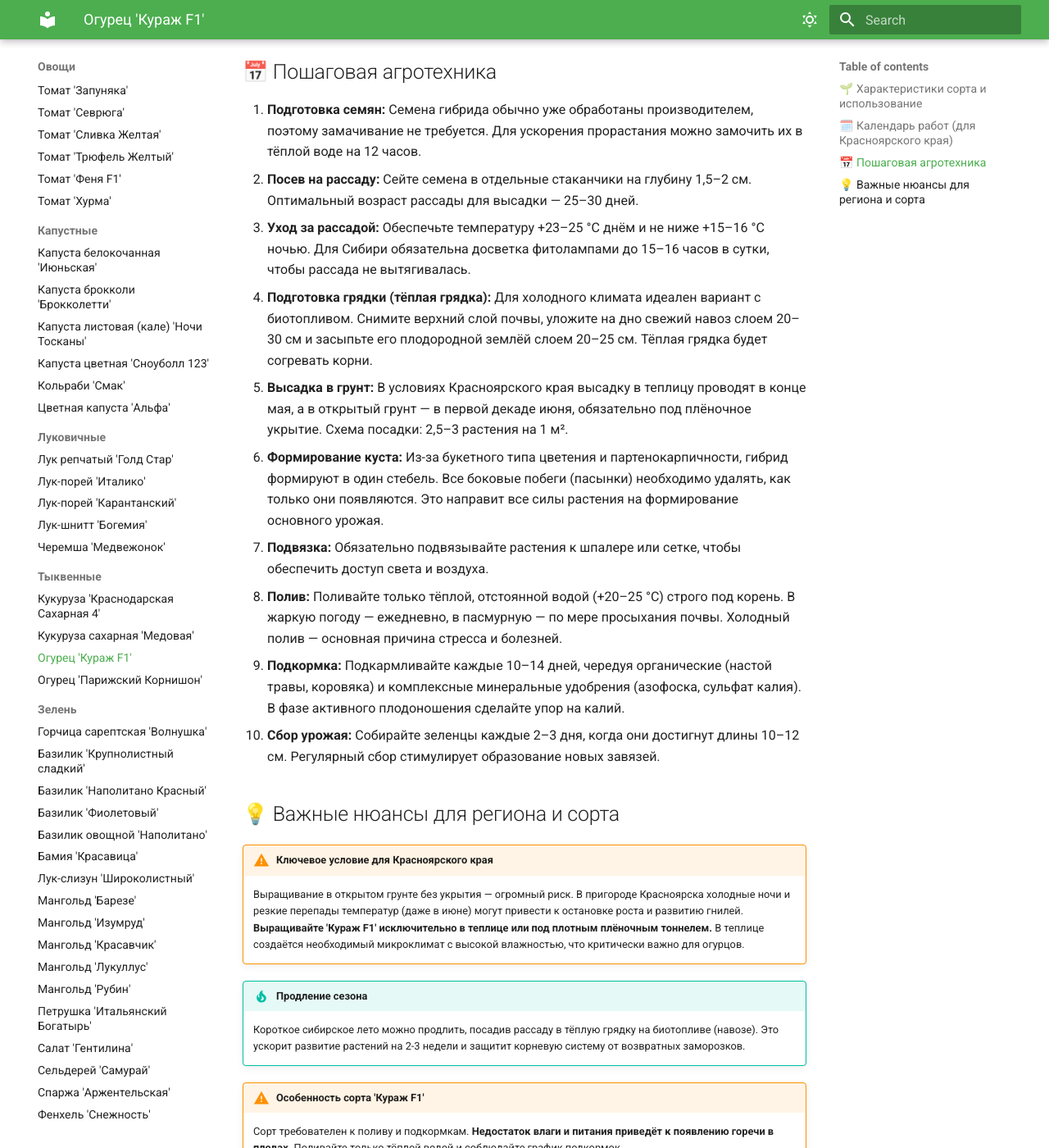
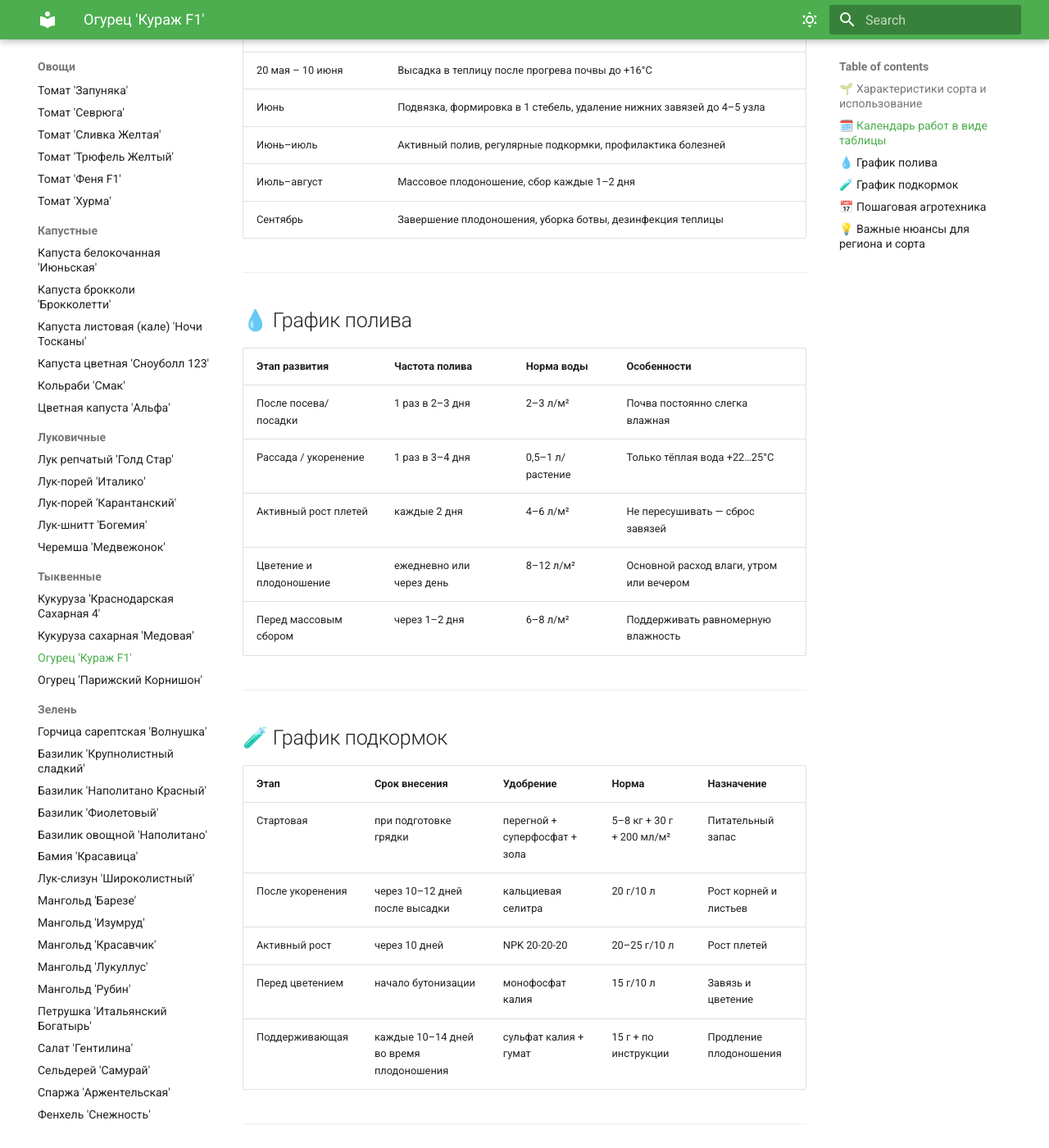
Before and after one commit to verdiary/catalog-web, an MkDocs documentation site: the page built from docs/ovoshhi/tykvvennye/ogurets_kurazh_f1.md, in a window 1280 px wide and 1400 px high, scrolled down 1381 px. Shown: the whole window at 82% size. Built offline with MkDocs 1.6.1 and Material for MkDocs 9.7.7, drawn with Linux system fonts in a browser that asks for light colours; some of the changed text lies outside the part shown.

Commit message:
[docs] more articles

```diff
--- a/docs/ovoshhi/tykvvennye/ogurets_kurazh_f1.md
+++ b/docs/ovoshhi/tykvvennye/ogurets_kurazh_f1.md
@@ -1,55 +1,112 @@
-# Огурец 'Кураж F1' 🥒
+# Огурец `Кураж F1` 🥒
 
 ## 🌱 Характеристики сорта и использование
 
-- **Тип растения:** Партенокарпический (самоопыляемый), индетерминантный, сильнорослый, женского типа цветения.
-- **Срок созревания:** Раннеспелый. Первые плоды можно снимать через 40–43 дня после появления всходов.
-- **Тип завязей:** Букетный. В каждом узле формируется по 2–5 завязей, благодаря чему на растении может одновременно наливаться до 20–30 плодов.
-- **Назначение:** Универсальное. Огурцы подходят для свежих салатов, засолки и маринования.
-- **Цвет и форма плодов:** Цилиндрические, тёмно-зелёные со светлыми полосами, частобугорчатые, белошипые.
-- **Размер и масса:** Длина 11–14 см, диаметр 3,5–4,5 см, масса 100–120 г (по некоторым данным до 140 г).
-- **Урожайность:** Высокая. При хорошем уходе с одного квадратного метра можно собрать 15–18 кг, что составляет 6–8 кг с растения.
-- **Устойчивость к болезням:** Гибрид устойчив к настоящей и ложной мучнистой росе, корневым гнилям, оливковой пятнистости и вирусу огуречной мозаики.
-- **Вкусовые качества:** Мякоть хрустящая, ароматная, нежная, без горечи. Идеально для консервации — плоды остаются плотными и не образуют пустот.
-- **Условия выращивания:** Предназначен для выращивания в плёночных и остеклённых теплицах, а также в открытом грунте с обязательным укрытием в условиях Сибири.
+- **Тип растения:** партенокарпический гибрид F1 (самоопыляемый, без участия пчёл), преимущественно для теплиц
+- **Тип роста:** сильнорослый, индетерминантный, средневетвистый
+- **Срок созревания:** раннеспелый, 40–45 дней от всходов до первого сбора
+- **Назначение:** универсальное — свежий рынок, салаты, засолка, маринование
+- **Плоды:** цилиндрические, темно-зелёные со светлыми полосами, белошипые, бугорчатые
+- **Размер плодов:** 11–15 см длиной, диаметр 3,5–4,5 см
+- **Масса плода:** 100–140 г
+- **Вкус:** без горечи, плотная хрустящая мякоть, без пустот
+- **Тип плодоношения:** пучковый, по 2–5 завязей в узле, при хорошей агротехнике до 8–10
+- **Урожайность:**
+  - 14–18 кг/м² в теплице
+  - 6–8,5 кг с растения при длительном плодоношении
+- **Устойчивость:**
+  - настоящая мучнистая роса
+  - ложная мучнистая роса
+  - оливковая пятнистость
+  - вирус огуречной мозаики
+  - частично устойчив к корневым гнилям
+- **Холодостойкость:** средняя, чувствителен к холодной почве и ночным похолоданиям
+- **Жаростойкость:** хорошая, переносит кратковременную жару лучше многих ранних гибридов
+- **Особенности сорта:** очень урожайный; требует регулярного сбора каждые 1–2 дня, иначе перерастающие плоды тормозят формирование новых завязей
 
-## 🗓️ Календарь работ (для Красноярского края)
+---
 
-| Месяц        | Работы                                                                                                                          |
-| ------------ | ------------------------------------------------------------------------------------------------------------------------------- |
-| **Апрель**   | Посев семян на рассаду. *Для теплиц:* с 15 по 25 апреля. *Для открытого грунта:* с 25 апреля по 10 мая.                         |
-| **Май**      | Закаливание рассады. Высадка в теплицу (в конце месяца, когда почва прогреется). Подготовка грядок в открытом грунте.           |
-| **Июнь**     | Высадка рассады в открытый грунт под временные укрытия (в начале месяца). Подвязка растений к шпалере. Полив и подкормки.       |
-| **Июль**     | Регулярный сбор урожая (каждые 2–3 дня). Внесение калийных удобрений для активного плодоношения. Обработка от паутинного клеща. |
-| **Август**   | Продолжение активного сбора. Проведение внекорневых подкормок для продления вегетации.                                          |
-| **Сентябрь** | Завершение сезона. Уборка оставшихся плодов. Удаление растительных остатков с грядок.                                           |
+## 🗓️ Календарь работ в виде таблицы
+
+| Месяц                     | Работы                                                                                              |
+| ------------------------- | --------------------------------------------------------------------------------------------------- |
+| Апрель                    | Подготовка грунта в теплице: внесение перегноя 5–8 кг/м², золы 1 стакан/м², суперфосфата 30–40 г/м² |
+| Конец апреля – начало мая | Посев на рассаду в отдельные стаканы 0,4–0,5 л                                                      |
+| Май                       | Уход за рассадой, досветка, умеренный полив                                                         |
+| 20 мая – 10 июня          | Высадка в теплицу после прогрева почвы до +16°C                                                     |
+| Июнь                      | Подвязка, формировка в 1 стебель, удаление нижних завязей до 4–5 узла                               |
+| Июнь–июль                 | Активный полив, регулярные подкормки, профилактика болезней                                         |
+| Июль–август               | Массовое плодоношение, сбор каждые 1–2 дня                                                          |
+| Сентябрь                  | Завершение плодоношения, уборка ботвы, дезинфекция теплицы                                          |
+
+---
+
+## 💧 График полива
+
+| Этап развития           | Частота полива           | Норма воды       | Особенности                              |
+| ----------------------- | ------------------------ | ---------------- | ---------------------------------------- |
+| После посева/посадки    | 1 раз в 2–3 дня          | 2–3 л/м²         | Почва постоянно слегка влажная           |
+| Рассада / укоренение    | 1 раз в 3–4 дня          | 0,5–1 л/растение | Только тёплая вода +22…25°C              |
+| Активный рост плетей    | каждые 2 дня             | 4–6 л/м²         | Не пересушивать — сброс завязей          |
+| Цветение и плодоношение | ежедневно или через день | 8–12 л/м²        | Основной расход влаги, утром или вечером |
+| Перед массовым сбором   | через 1–2 дня            | 6–8 л/м²         | Поддерживать равномерную влажность       |
+
+---
+
+## 🧪 График подкормок
+
+| Этап             | Срок внесения                           | Удобрение                     | Норма                     | Назначение             |
+| ---------------- | --------------------------------------- | ----------------------------- | ------------------------- | ---------------------- |
+| Стартовая        | при подготовке грядки                   | перегной + суперфосфат + зола | 5–8 кг + 30 г + 200 мл/м² | Питательный запас      |
+| После укоренения | через 10–12 дней после высадки          | кальциевая селитра            | 20 г/10 л                 | Рост корней и листьев  |
+| Активный рост    | через 10 дней                           | NPK 20-20-20                  | 20–25 г/10 л              | Рост плетей            |
+| Перед цветением  | начало бутонизации                      | монофосфат калия              | 15 г/10 л                 | Завязь и цветение      |
+| Поддерживающая   | каждые 10–14 дней во время плодоношения | сульфат калия + гумат         | 15 г + по инструкции      | Продление плодоношения |
+
+---
 
 ## 📅 Пошаговая агротехника
 
-1.  **Подготовка семян:** Семена гибрида обычно уже обработаны производителем, поэтому замачивание не требуется. Для ускорения прорастания можно замочить их в тёплой воде на 12 часов.
-2.  **Посев на рассаду:** Сейте семена в отдельные стаканчики на глубину 1,5–2 см. Оптимальный возраст рассады для высадки — 25–30 дней.
-3.  **Уход за рассадой:** Обеспечьте температуру +23–25 °C днём и не ниже +15–16 °C ночью. Для Сибири обязательна досветка фитолампами до 15–16 часов в сутки, чтобы рассада не вытягивалась.
-4.  **Подготовка грядки (тёплая грядка):** Для холодного климата идеален вариант с биотопливом. Снимите верхний слой почвы, уложите на дно свежий навоз слоем 20–30 см и засыпьте его плодородной землёй слоем 20–25 см. Тёплая грядка будет согревать корни.
-5.  **Высадка в грунт:** В условиях Красноярского края высадку в теплицу проводят в конце мая, а в открытый грунт — в первой декаде июня, обязательно под плёночное укрытие. Схема посадки: 2,5–3 растения на 1 м².
-6.  **Формирование куста:** Из-за букетного типа цветения и партенокарпичности, гибрид формируют в один стебель. Все боковые побеги (пасынки) необходимо удалять, как только они появляются. Это направит все силы растения на формирование основного урожая.
-7.  **Подвязка:** Обязательно подвязывайте растения к шпалере или сетке, чтобы обеспечить доступ света и воздуха.
-8.  **Полив:** Поливайте только тёплой, отстоянной водой (+20–25 °C) строго под корень. В жаркую погоду — ежедневно, в пасмурную — по мере просыхания почвы. Холодный полив — основная причина стресса и болезней.
-9.  **Подкормка:** Подкармливайте каждые 10–14 дней, чередуя органические (настой травы, коровяка) и комплексные минеральные удобрения (азофоска, сульфат калия). В фазе активного плодоношения сделайте упор на калий.
-10. **Сбор урожая:** Собирайте зеленцы каждые 2–3 дня, когда они достигнут длины 10–12 см. Регулярный сбор стимулирует образование новых завязей.
+1. **Подготовка почвы**
+   Осенью или весной внести перегной, компост, золу. Почва нужна рыхлая, богатая органикой, pH 6,2–7,0.
+
+2. **Подготовка семян**
+   Семена F1 обычно обработаны; замачивание необязательно. Можно прорастить во влажной салфетке 1–2 суток.
+
+3. **Посев / посадка**
+   - на рассаду: конец апреля
+   - высадка в теплицу: конец мая – начало июня
+   Схема: 40–50 × 60–70 см, 2,5–3 растения/м².
+
+4. **Уход в процессе роста**
+   - подвязка к шпалере
+   - формировка в 1 стебель
+   - удаление пасынков и завязей в нижней зоне
+   - мульчирование травой/соломой
+
+5. **Защита от болезней и вредителей**
+   - проветривание теплицы
+   - опрыскивание `Фитоспорином` каждые 2–3 недели
+   - контроль паутинного клеща и тли
+
+6. **Сбор урожая и хранение**
+   Сбор каждые 1–2 дня при длине 10–14 см. Хранить при +7…10°C до 7–10 дней.
+
+---
 
 ## 💡 Важные нюансы для региона и сорта
 
-!!! warning "Ключевое условие для Красноярского края"
-    Выращивание в открытом грунте без укрытия — огромный риск. В пригороде Красноярска холодные ночи и резкие перепады температур (даже в июне) могут привести к остановке роста и развитию гнилей. **Выращивайте 'Кураж F1' исключительно в теплице или под плотным плёночным тоннелем.** В теплице создаётся необходимый микроклимат с высокой влажностью, что критически важно для огурцов.
+!!! warning "Возвратные заморозки"
+    В пригороде Красноярска возвратные заморозки возможны до 5–10 июня. Без укрытия в открытый грунт сорт выращивать рискованно.
 
-!!! tip "Продление сезона"
-    Короткое сибирское лето можно продлить, посадив рассаду в тёплую грядку на биотопливе (навозе). Это ускорит развитие растений на 2-3 недели и защитит корневую систему от возвратных заморозков.
+!!! tip "Лучший способ выращивания"
+    Для Красноярского края `Кураж F1` оптимален в поликарбонатной или плёночной теплице с вертикальной шпалерой.
 
-!!! warning "Особенность сорта 'Кураж F1'"
-    Сорт требователен к поливу и подкормкам. **Недостаток влаги и питания приведёт к появлению горечи в плодах.** Поливайте только тёплой водой и соблюдайте график подкормок.
+!!! warning "Холодная вода"
+    Полив холодной водой из скважины резко повышает риск корневых гнилей и остановки роста.
 
-!!! tip "Профилактика вредителей"
-    В сухом и жарком воздухе теплицы велик риск появления паутинного клеща. Проводите профилактические обработки биопрепаратами (Фитоверм) на протяжении всего сезона, начиная с момента высадки рассады.
+!!! tip "Особенность плодоношения"
+    Сорт очень продуктивный, поэтому сбор пропускать нельзя: перерастающие плоды быстро тормозят образование новых завязей.
 
-!!! tip "Ранний посев"
-    Для получения максимального урожая не затягивайте с посевом. Оптимальный срок для Сибири — вторая половина апреля, чтобы к моменту высадки в теплицу в конце мая у вас была крепкая, не переросшая рассада.
+!!! tip "Почвы региона"
+    В пригороде Красноярска часто тяжёлые суглинки. Рекомендуется добавлять песок 1 ведро/м² и компост 1–2 ведра/м² для улучшения структуры.
```
